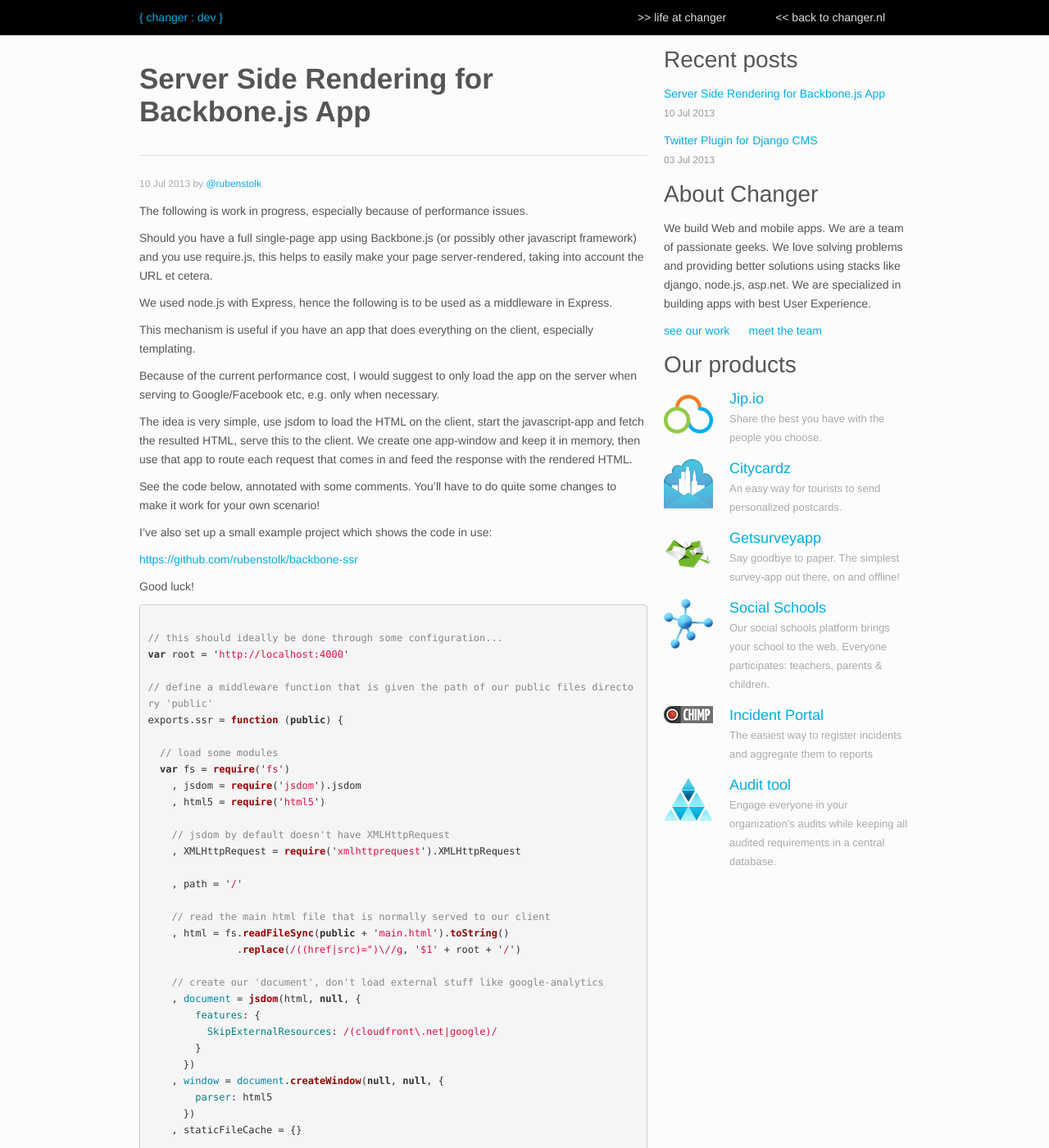
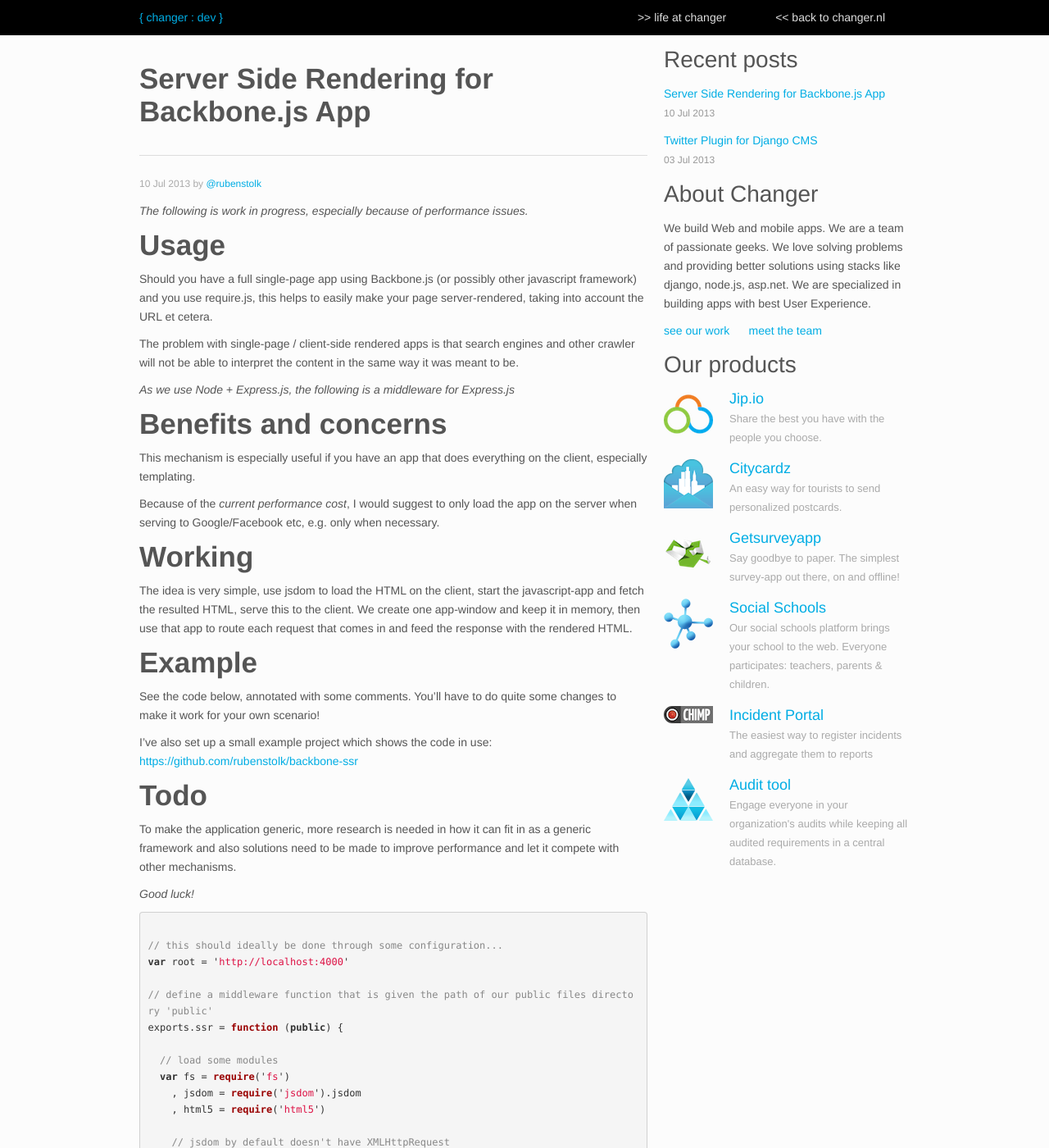
Before and after one commit to maddy9859/devlog, a Jekyll site: the page built from _posts/2013-07-10-SSR-For-Backbone.md, in a window 1280 px wide and 1400 px high. Shown: the whole window at 82% size. Built offline with Jekyll 4.4.1, drawn with Linux system fonts in a browser that asks for light colours; Markdown is read by kramdown in place of the engine named in the settings; comment, search, counter and statistics services are not loaded.

````diff
--- a/_posts/2013-07-10-SSR-For-Backbone.md
+++ b/_posts/2013-07-10-SSR-For-Backbone.md
@@ -7,31 +7,46 @@
 author: rubenstolk
 ---
 
-The following is work in progress, especially because of performance issues.
+*The following is work in progress, especially because of performance issues.*
+
+# Usage
 
 Should you have a full single-page app using Backbone.js (or possibly other javascript framework) and
 you use require.js, this helps to easily make your page server-rendered, taking into account the URL et
 cetera.
 
-We used node.js with Express, hence the following is to be used as a middleware in Express.
+The problem with single-page / client-side rendered apps is that search engines and other crawler will
+not be able to interpret the content in the same way it was meant to be.
 
-This mechanism is useful if you have an app that does everything on the client, especially templating.
+*As we use Node + Express.js, the following is a middleware for Express.js*
 
-Because of the current performance cost, I would suggest to only load the app on the server when serving
+# Benefits and concerns
+
+This mechanism is especially useful if you have an app that does everything on the client, especially templating.
+
+Because of the *current performance cost*, I would suggest to only load the app on the server when serving
 to Google/Facebook etc, e.g. only when necessary.
+
+# Working
 
 The idea is very simple, use jsdom to load the HTML on the client, start the javascript-app and fetch the
 resulted HTML, serve this to the client. We create one app-window and keep it in memory, then use that app
 to route each request that comes in and feed the response with the rendered HTML.
 
+# Example
+
 See the code below, annotated with some comments. You'll have to do quite some changes to make it work
 for your own scenario!
 
 I've also set up a small example project which shows the code in use:
-
 [https://github.com/rubenstolk/backbone-ssr](https://github.com/rubenstolk/backbone-ssr)
 
-Good luck!
+# Todo
+
+To make the application generic, more research is needed in how it can fit in as a generic framework and also
+solutions need to be made to improve performance and let it compete with other mechanisms.
+
+*Good luck!*
 
 ```js
 
````
